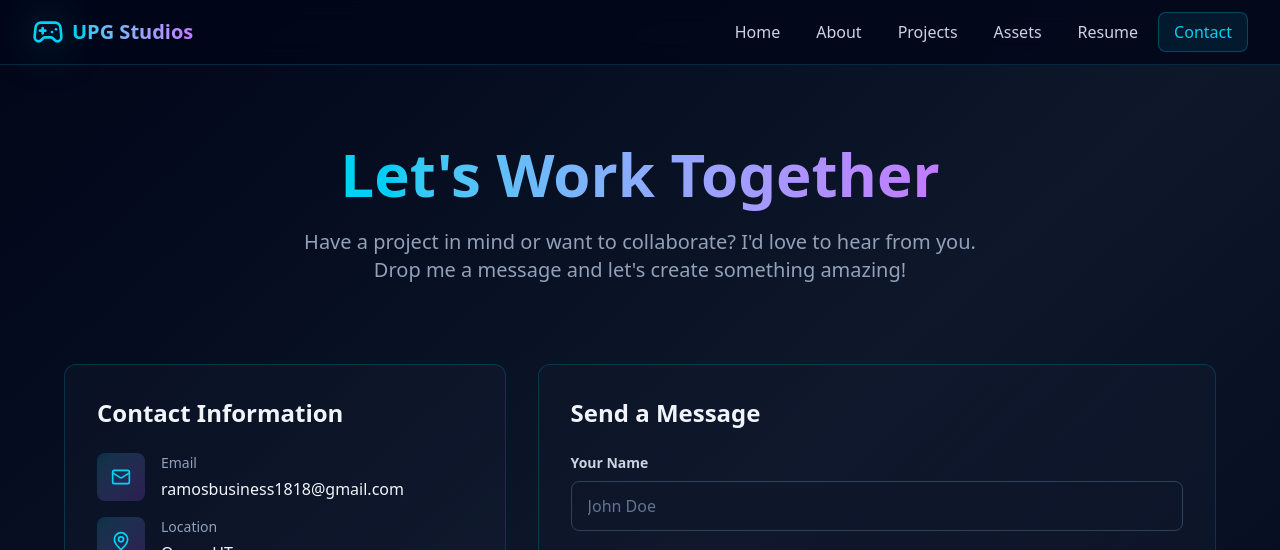
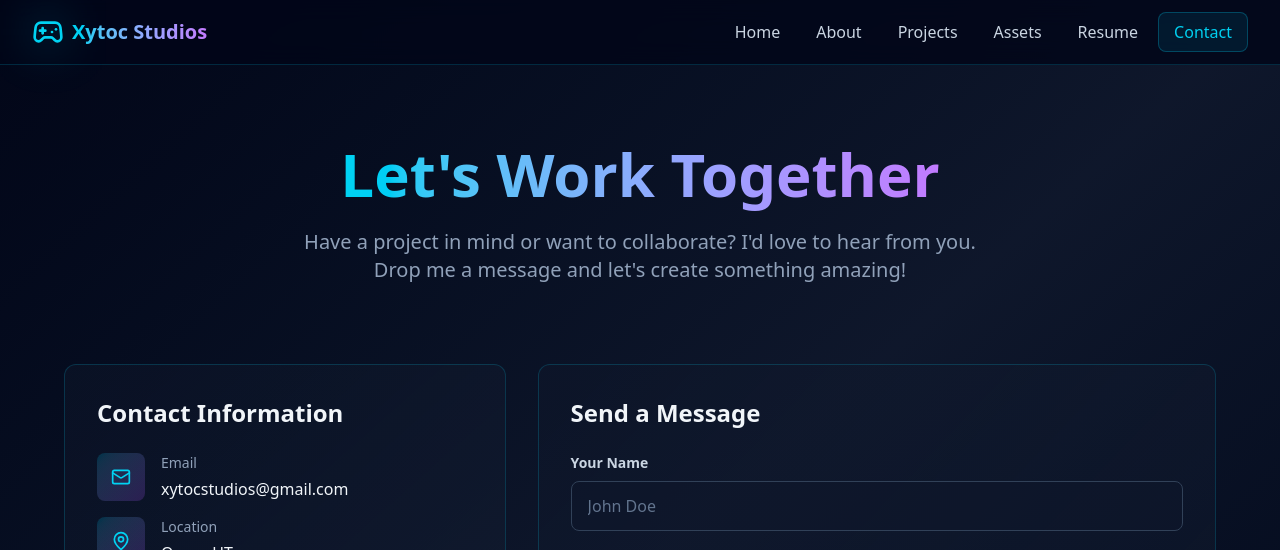
Before and after one commit to Autozone115/UPG_Studios, a React (Vite) app: page /contact in a window 1280 px wide. Shown: the top 550 px of the page. Built offline with nearby package versions, Linux system fonts and the light colour scheme.

Commit message:
Rebrand to Xytoc Studios, update email to xytocstudios@gmail.com

```diff
--- a/app/components/Contact.tsx
+++ b/app/components/Contact.tsx
@@ -44,8 +44,8 @@ export function Contact() {
     {
       icon: Mail,
       label: "Email",
-      value: "ramosbusiness1818@gmail.com",
-      href: "mailto:ramosbusiness1818@gmail.com",
+      value: "xytocstudios@gmail.com",
+      href: "mailto:xytocstudios@gmail.com",
     },
     {
       icon: MapPin,
--- a/app/components/Navigation.tsx
+++ b/app/components/Navigation.tsx
@@ -34,7 +34,7 @@ export function Navigation() {
               <div className="absolute inset-0 bg-cyan-400/20 blur-xl group-hover:bg-cyan-400/30 transition-all" />
             </div>
             <span className="text-xl font-bold bg-gradient-to-r from-cyan-400 to-purple-400 bg-clip-text text-transparent">
-              UPG Studios
+              Xytoc Studios
             </span>
           </Link>
 
--- a/app/components/Resume.tsx
+++ b/app/components/Resume.tsx
@@ -94,7 +94,7 @@ export function Resume() {
             <div className="flex flex-wrap justify-center gap-4 text-sm text-slate-400 mb-6">
               <div className="flex items-center gap-2">
                 <Mail className="w-4 h-4 text-cyan-400" />
-                <span>ramosbusiness1818@gmail.com</span>
+                <span>xytocstudios@gmail.com</span>
               </div>
               <div className="flex items-center gap-2">
 
```
